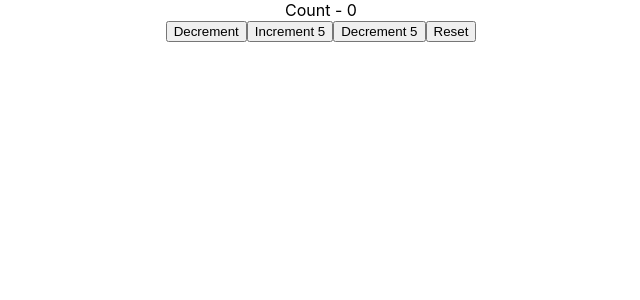
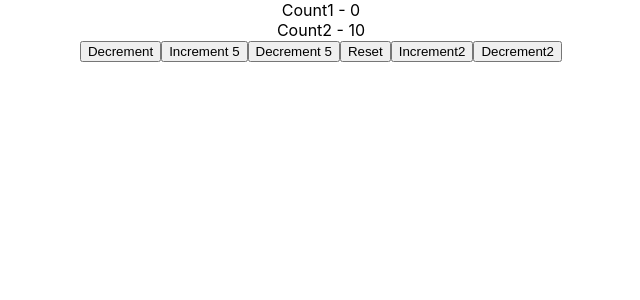
Before and after one commit to rutuja3036/hookApp2, a React (Create React App) app: page / in a window 1280 px wide. Shown: the top 300 px of the page, without its empty margins (319-959 px from the left). Built offline with nearby package versions, Linux system fonts and the light colour scheme.

Commit message:
managing multiple states within an object

```diff
--- a/src/components/reducerhook/CounterTwo.js
+++ b/src/components/reducerhook/CounterTwo.js
@@ -1,22 +1,28 @@
 import React, { useReducer } from 'react'
 //demo about state as an object
 const initialState = {  //currently this object has only one partition called firstCounter
-    firstCounter: 0
+    firstCounter: 0,
+    secondCounter: 10
 }
 
 const reducer = (state, action) => {
     switch (action.type) {
-        case 'increment': return { firstCounter: state.firstCounter + action.value }
-        case 'decrement': return { firstCounter: state.firstCounter - action.value}
+        case 'increment': return {...state, firstCounter: state.firstCounter + action.value } //...state -> spread operator will give you the previous state of the object
+        case 'decrement': return {...state, firstCounter: state.firstCounter - action.value}
+
+        case 'increment2': return { ...state,secondCounter: state.secondCounter + action.value }
+        case 'decrement2': return { ...state, secondCounter: state.secondCounter - action.value}
+
         case 'reset': return initialState
         default: return state
-    }
+}
 }
 function CounterTwo() {
     const [count, dispatch] = useReducer(reducer, initialState)
     return (
         <div>
-            <div> Count - {count.firstCounter}</div>
+            <div> Count1 - {count.firstCounter}</div>
+            <div> Count2 - {count.secondCounter}</div>
             <button
                 onClick={
                     () => dispatch({ type: 'decrement' , value:1})
@@ -34,6 +40,15 @@
                 onClick={
                     () => dispatch({ type: 'reset' })
                 }> Reset</button>
+                <button
+                onClick={
+                    () => dispatch({ type: 'increment2', value:1 })
+                }> Increment2</button>
+            <button
+                onClick={
+                    () => dispatch({ type: 'decrement2' , value:1})
+                }> Decrement2</button>
+
         </div>
     )
 }
```
